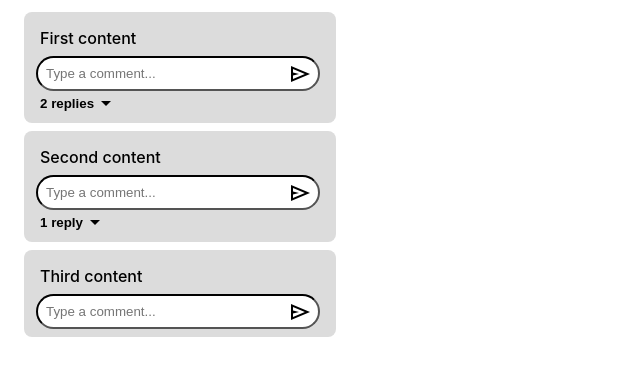
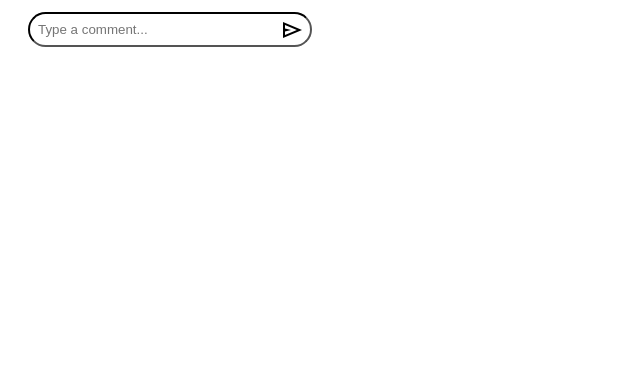
Before and after one commit to shubham-shri/react-comment-section, a React (Create React App) app: page / in a window 1280 px wide. Shown: the top 376 px of the page, without its empty margins (0-640 px from the left). Built offline with nearby package versions, Linux system fonts and the light colour scheme.

Commit message:
chore: added logic to add comments in comments array

```diff
--- a/src/App.js
+++ b/src/App.js
@@ -1,52 +1,37 @@
-import { useState } from "react";
+import { useState, useEffect } from "react";
 import "./App.css";
 import CommentContainer from "./components/CommentContainer";
+import * as utils from "./utils";
+import CommentInput from "./components/CommentInput";
+
 function App() {
-  const [comments, setComments] = useState([
-    {
-      id: 1,
-      content: "First content",
-      replies: [
-        {
-          id: 2,
-          content: "first content's first reply",
-          replies: [
-            {
-              id: 3,
-              content: "first content's first reply's reply",
-              replies: [],
-            },
-          ],
-        },
-        {
-          id: 4,
-          content: "first content's second reply",
-          replies: [],
-        },
-      ],
-    },
-    {
-      id: 5,
-      content: "Second content",
-      replies: [
-        {
-          id: 6,
-          content: "Second content's first reply",
-          replies: [],
-        },
-      ],
-    },
-    {
-      id: 7,
-      content: "Third content",
-      replies: [],
-    },
-  ]);
+  const [comments, setComments] = useState([]);
+  useEffect(() => {
+    setComments(utils.getCommentFromLocalStorage() || []);
+  }, []);
+  const addComment = (parentId, content) => {
+    console.log("content", content);
+    const commentObj = utils.getCommentObjFromContent(content);
+    const updatedCommentsArr = utils.addCommentInCommentsArray(
+      comments,
+      parentId,
+      commentObj
+    );
+    setComments([...updatedCommentsArr]);
+    utils.setCommentsToLocalStorage(updatedCommentsArr);
+  };
   return (
     <div className="App">
+      <CommentInput id={-1} addComment={addComment} />
       {comments.map((comment) => {
         const { id } = comment;
-        return <CommentContainer key={id} comment={comment} />;
+        return (
+          <CommentContainer
+            key={id}
+            comment={comment}
+            addComment={addComment}
+          />
+        );
       })}
     </div>
   );
--- a/src/components/Comment.jsx
+++ b/src/components/Comment.jsx
@@ -3,7 +3,7 @@ import CommentInput from "./CommentInput";
 import CommentContainer from "./CommentContainer";
 import "./Comment.css";
 
-const Comment = ({ id, content, replies }) => {
+const Comment = ({ id, content, replies, addComment }) => {
   const [isShowChildComments, setIsShowChildComments] = useState(false);
   const handleShowReply = () => {
     setIsShowChildComments((prev) => !prev);
@@ -12,7 +12,7 @@ const Comment = ({ id, content, replies }) => {
   return (
     <div>
       <div className="comment-box">{content}</div>
-      <CommentInput id={id} />
+      <CommentInput id={id} addComment={addComment} />
       <button
         className="comment-box__show-replies-btn"
         onClick={handleShowReply}
@@ -34,7 +34,13 @@ const Comment = ({ id, content, replies }) => {
         <div className="comment-box__child-comments">
           {replies.map((reply) => {
             const { id } = reply;
-            return <CommentContainer key={id} comment={reply} />;
+            return (
+              <CommentContainer
+                key={id}
+                comment={reply}
+                addComment={addComment}
+              />
+            );
           })}
         </div>
       ) : null}
--- a/src/components/CommentContainer.jsx
+++ b/src/components/CommentContainer.jsx
@@ -2,11 +2,17 @@ import React from "react";
 import Comment from "./Comment";
 import "./CommentContainer.css";
 
-const CommentContainer = ({ comment }) => {
+const CommentContainer = ({ comment, addComment }) => {
   const { id, content, replies } = comment;
   return (
     <div className="comment-container">
-      <Comment key={id} id={id} content={content} replies={replies} />
+      <Comment
+        key={id}
+        id={id}
+        content={content}
+        replies={replies}
+        addComment={addComment}
+      />
     </div>
   );
 };
--- a/src/components/CommentInput.css
+++ b/src/components/CommentInput.css
@@ -29,3 +29,7 @@
   display: flex;
   align-items: center;
 }
+
+.root-input {
+  margin-bottom: 8px;
+}
--- a/src/components/CommentInput.jsx
+++ b/src/components/CommentInput.jsx
@@ -1,21 +1,28 @@
-import React from "react";
+import React, { useState } from "react";
 import "./CommentInput.css";
 
 const CommentInput = ({ id, addComment }) => {
+  const [content, setContent] = useState("");
   const onSubmit = (e) => {
     e.preventDefault();
-    addComment(id, e.target.value);
+    addComment(id, content);
+    setContent("");
   };
 
   return (
-    <div className="comment-input__container">
+    <div
+      className={`comment-input__container ${id === -1 ? "root-input" : ""}`}
+    >
       <form className="comment-form" onSubmit={onSubmit}>
-        <input className="comment-input" placeholder="Type a comment..." />
+        <input
+          className="comment-input"
+          id={`comment-input-${id}`}
+          placeholder="Type a comment..."
+          onChange={(e) => setContent(e.target.value)}
+          value={content}
+        />
         <button className="comment-input__btn" type="submit">
-          <span
-            onClick={onSubmit}
-            className="material-symbols-outlined comment-input__icon"
-          >
+          <span className="material-symbols-outlined comment-input__icon">
             send
           </span>
         </button>
--- /dev/null
+++ b/src/utils.js
@@ -0,0 +1,44 @@
+const getCommentObjFromContent = (content) => {
+  return {
+    id: Date.now(),
+    content,
+    replies: [],
+  };
+};
+const addCommentInCommentsArray = (
+  commentsArr,
+  parentCommentId,
+  commentObj
+) => {
+  if (parentCommentId === -1) {
+    // root comment
+    return [commentObj, ...commentsArr];
+  }
+
+  for (let i = 0; i < commentsArr.length; i++) {
+    const { id, replies } = commentsArr[i];
+    if (id === parentCommentId) {
+      commentsArr[i].replies = [commentObj, ...replies];
+      return commentsArr;
+    } else {
+      addCommentInCommentsArray(replies, parentCommentId, commentObj);
+    }
+  }
+
+  return commentsArr;
+};
+
+const setCommentsToLocalStorage = (commentsArr) => {
+  localStorage.setItem("commentsArr", JSON.stringify(commentsArr));
+};
+
+const getCommentFromLocalStorage = () => {
+  return JSON.parse(localStorage.getItem("commentsArr"));
+};
+
+export {
+  getCommentObjFromContent,
+  addCommentInCommentsArray,
+  getCommentFromLocalStorage,
+  setCommentsToLocalStorage,
+};
```
Also changed, not shown: src/components/mockdata.js (added, +41 -0 lines).
